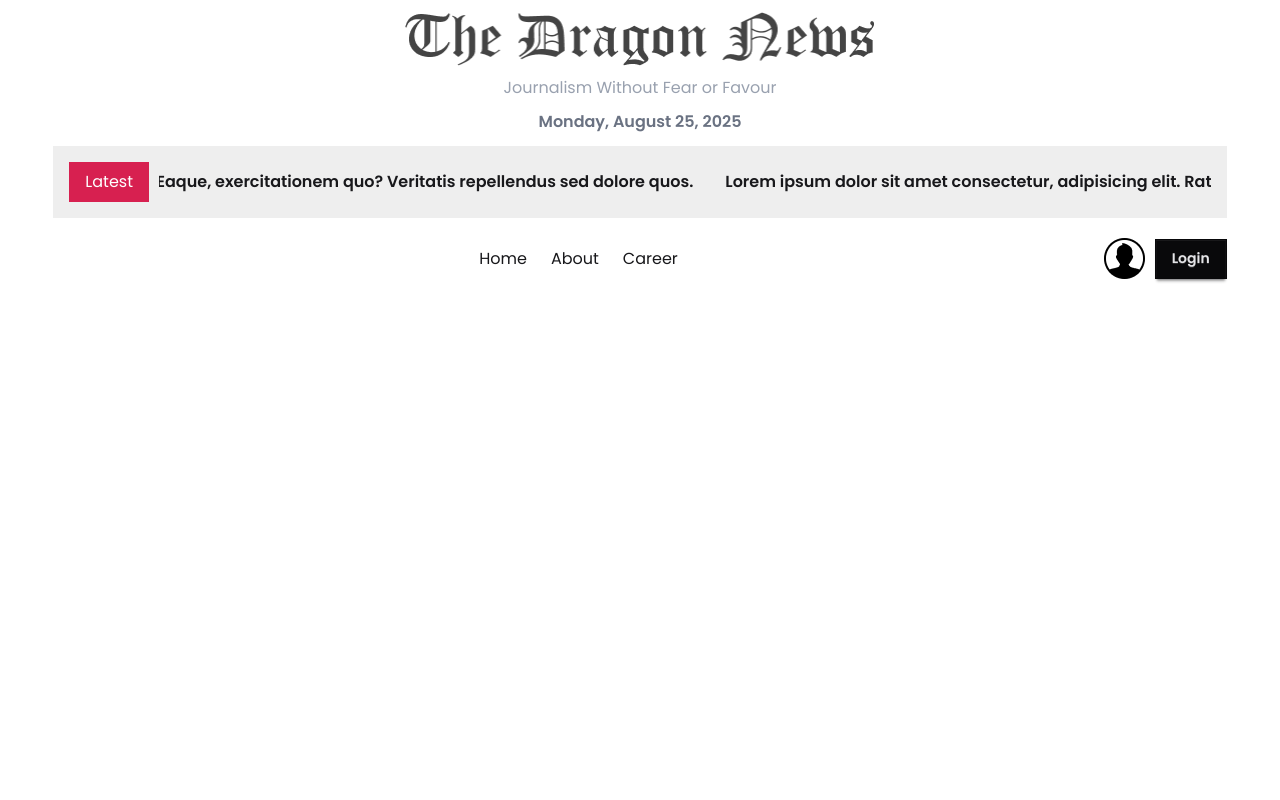
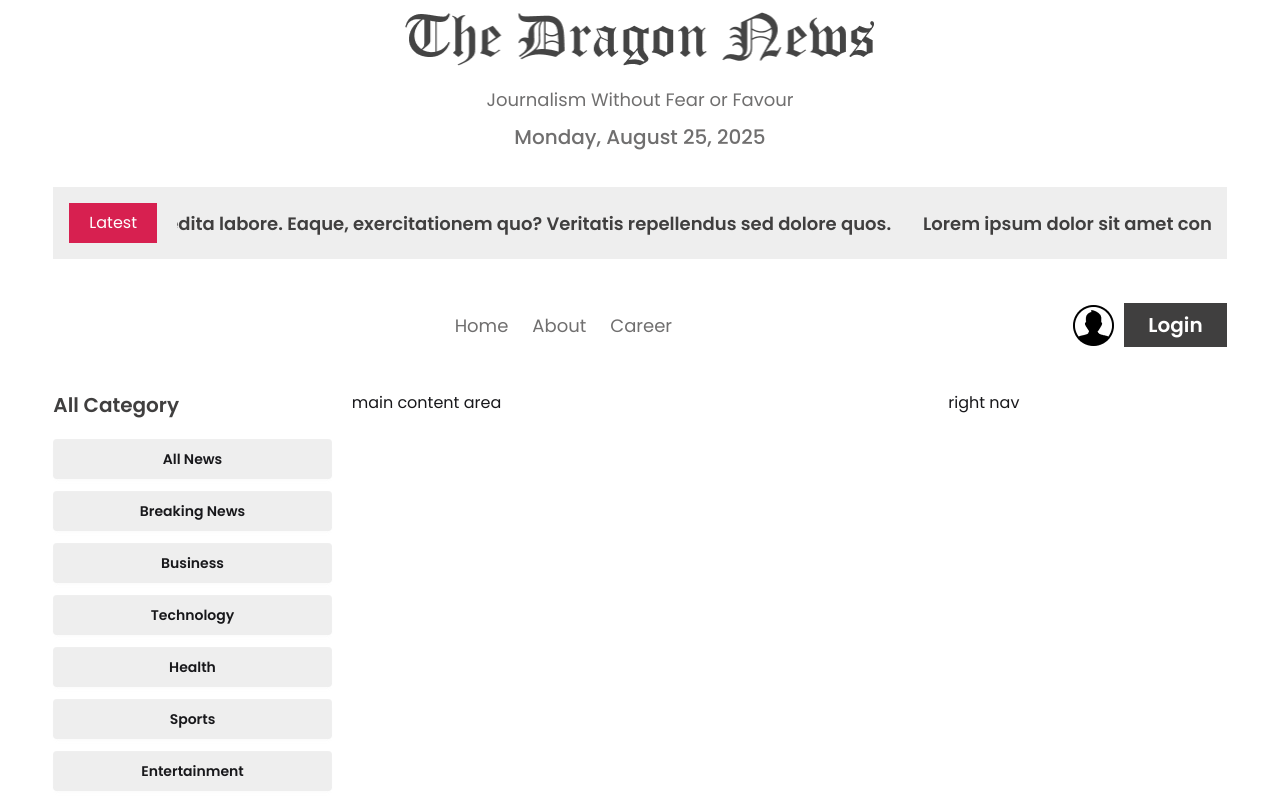
Before and after one commit to Khaiyum-Ahmed/Dragon-news-project, a React (Vite) app: page / in a window 1280 px wide. Shown: the top 800 px of the page. Built offline with nearby package versions, Linux system fonts and the light colour scheme.

Commit message:
create left aside navbar added

```diff
--- a/src/Components/Header.jsx
+++ b/src/Components/Header.jsx
@@ -2,12 +2,12 @@ import moment from 'moment';
 import logo from '../assets/logo.png'
 const Header = () => {
     return (
-       <div className='flex flex-col justify-center items-center gap-2.5 py-3'>
+       <div className='flex flex-col justify-center items-center py-3'>
          <div className='logo'>
-            <img className='w-[470px]' src={logo} alt={logo} />
+            <img className='w-[470px] mb-5' src={logo} alt={logo} />
         </div>
-        <h2 className='text-gray-400'>Journalism Without Fear or Favour</h2>
-        <p className='text-gray-500 font-semibold'>{moment().format("dddd, MMMM DD, YYYY")}</p>
+        <h2 className='text-[#706F6F] text-[18px] mb-2.5'>Journalism Without Fear or Favour</h2>
+        <p className='text-[#706F6F] font-medium text-xl'>{moment().format("dddd, MMMM DD, YYYY")}</p>
        </div>
     );
 };
--- a/src/Components/LatestNews.jsx
+++ b/src/Components/LatestNews.jsx
@@ -3,9 +3,9 @@ import { Link } from "react-router-dom";
 
 const LatestNews = () => {
     return (
-        <div className="flex gap-2.5 items-center p-4 bg-base-300">
-           <p className="bg-[#D72050] text-base-100 px-4 py-2">Latest</p>
-           <Marquee pauseOnHover={true} speed={200} className="space-x-8 font-semibold">
+        <div className="flex gap-5 items-center p-4 bg-base-300 my-6">
+           <p className="bg-[#D72050] text-base-100 px-5 py-2">Latest</p>
+           <Marquee pauseOnHover={true} speed={200} className="space-x-8 font-semibold text-[18px] text-[#403F3F]">
             <Link to="/news">Lorem ipsum dolor sit amet consectetur, adipisicing elit. Ratione, repudiandae unde. Deleniti perspiciatis reiciendis at expedita labore. Eaque, exercitationem quo? Veritatis repellendus sed dolore quos.</Link>
            </Marquee>
         </div>
--- /dev/null
+++ b/src/Components/LayoutComponents/LeftNavbar.jsx
@@ -0,0 +1,25 @@
+import { useEffect, useState } from "react";
+
+const LeftNavbar = () => {
+    const [categories, setCategories] = useState([]);
+    useEffect(()=>{
+        fetch('categories.json')
+        .then(res=>res.json())
+        .then(data=>setCategories(data))
+    },[])
+    //   "id": 5,
+    // "name": "Sports"
+    return (
+        <div>
+            <h2 className="font-semibold text-xl text-[#403F3F] mb-5">All Category</h2>
+            <div className="flex flex-col gap-3">
+                {
+                    categories.map(category =>
+                    <button className="btn bg-base-300 border-none" key={category.id}>{category.name}</button>)
+                }
+            </div>
+        </div>
+    );
+};
+
+export default LeftNavbar;
--- /dev/null
+++ b/src/Components/LayoutComponents/MainContent.jsx
@@ -0,0 +1,10 @@
+
+const MainContent = () => {
+    return (
+        <div>
+            main content area
+        </div>
+    );
+};
+
+export default MainContent;
--- /dev/null
+++ b/src/Components/LayoutComponents/RightNavbar.jsx
@@ -0,0 +1,10 @@
+
+const RightNavbar = () => {
+    return (
+        <div>
+            right nav
+        </div>
+    );
+};
+
+export default RightNavbar;
--- a/src/Components/Navbar.jsx
+++ b/src/Components/Navbar.jsx
@@ -5,7 +5,7 @@ const Navbar = () => {
     return (
         <div className="flex justify-between items-center">
             <div className=""></div>
-            <div className="nav space-x-6">
+            <div className="nav space-x-6 text-[#706F6F] text-[18px]">
                 <Link to="/">Home</Link>
                 <Link to="/about">About</Link>
                 <Link to="/career">Career</Link>
@@ -13,7 +13,7 @@ const Navbar = () => {
             <div className="login">
                <div className="flex gap-2.5 items-center">
                  <img src={userIcon} alt="" />
-                <button className="btn btn-neutral rounded-none">Login</button>
+                <button className="text-white font-semibold text-xl py-2 px-6 bg-[#403F3F]">Login</button>
                </div>
             </div>
         </div>
--- a/src/Layouts/HomeLayouts.jsx
+++ b/src/Layouts/HomeLayouts.jsx
@@ -1,5 +1,8 @@
 import Header from "../Components/Header";
 import LatestNews from "../Components/LatestNews";
+import LeftNavbar from "../Components/LayoutComponents/LeftNavbar";
+import MainContent from "../Components/LayoutComponents/MainContent";
+import RightNavbar from "../Components/LayoutComponents/RightNavbar";
 import Navbar from "../Components/Navbar";
 
 const HomeLayouts = () => {
@@ -14,7 +17,17 @@ const HomeLayouts = () => {
             <nav className="w-11/12 mx-auto py-5">
                 <Navbar></Navbar>
             </nav>
-            <main className="w-11/12 mx-auto pt-6"></main>
+            <main className="w-11/12 mx-auto pt-6 grid md:grid-cols-12 gap-5">
+                <aside className="left col-span-3">
+                    <LeftNavbar></LeftNavbar>
+                </aside>
+                <section className="col-span-6">
+                    <MainContent></MainContent>
+                </section>
+                <aside className="right col-span-3">
+                    <RightNavbar></RightNavbar>
+                </aside>
+            </main>
         </div>
     );
 };
```
